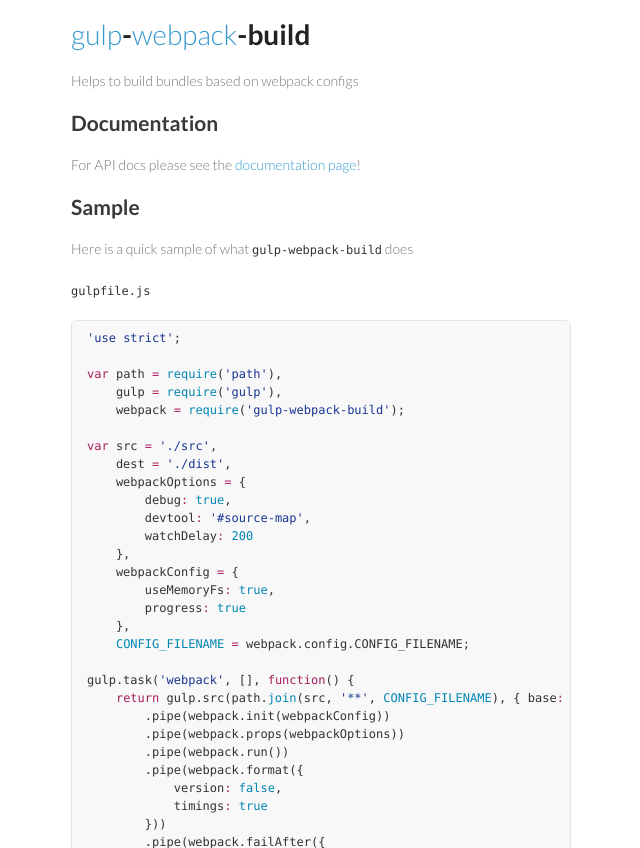
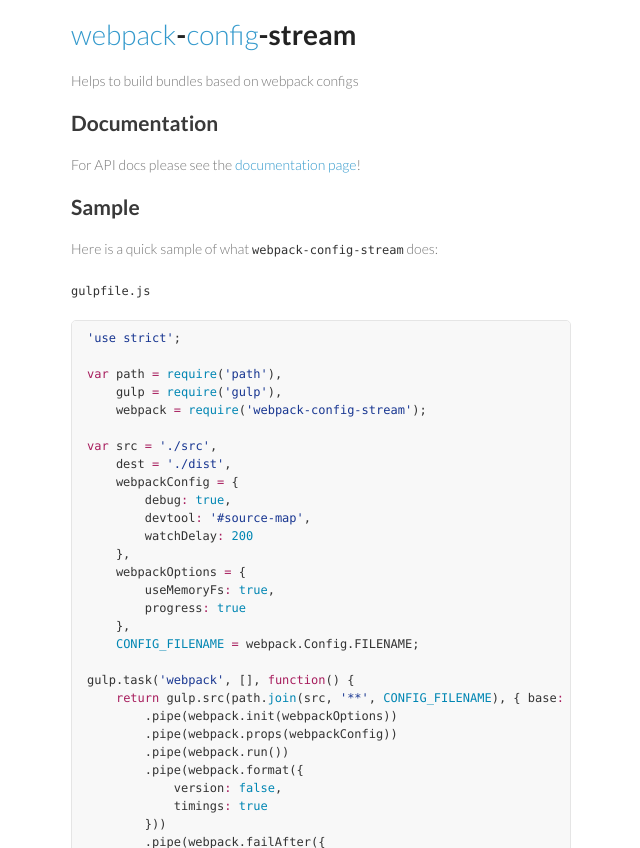
Before and after one commit to strayiker/webpack-config-stream, a plain HTML site: page index.html in a window 1280 px wide. Shown: the part 1584-2432 px from the top of the page, without its empty margins (499-1139 px from the left). Drawn offline with Linux system fonts and the light colour scheme.

Commit message:
Create gh-pages branch via GitHub

```diff
--- a/index.html
+++ b/index.html
@@ -18,32 +18,32 @@
         <h1>gulp-webpack-build</h1>
         <p>Helps to generate bundles based on webpack config</p>
 
-        <p class="view"><a href="https://github.com/mdreizin/gulp-webpack-build">View the Project on GitHub <small>mdreizin/gulp-webpack-build</small></a></p>
+        <p class="view"><a href="https://github.com/mdreizin/webpack-config-stream">View the Project on GitHub <small>mdreizin/webpack-config-stream</small></a></p>
 
 
         <ul>
-          <li><a href="https://github.com/mdreizin/gulp-webpack-build/zipball/master">Download <strong>ZIP File</strong></a></li>
-          <li><a href="https://github.com/mdreizin/gulp-webpack-build/tarball/master">Download <strong>TAR Ball</strong></a></li>
-          <li><a href="https://github.com/mdreizin/gulp-webpack-build">View On <strong>GitHub</strong></a></li>
+          <li><a href="https://github.com/mdreizin/webpack-config-stream/zipball/master">Download <strong>ZIP File</strong></a></li>
+          <li><a href="https://github.com/mdreizin/webpack-config-stream/tarball/master">Download <strong>TAR Ball</strong></a></li>
+          <li><a href="https://github.com/mdreizin/webpack-config-stream">View On <strong>GitHub</strong></a></li>
         </ul>
       </header>
       <section>
-        <p><a href="https://www.npmjs.org/package/gulp-webpack-build"><img src="http://img.shields.io/npm/v/gulp-webpack-build.svg?style=flat" alt="NPM version"></a> <a href="https://travis-ci.org/mdreizin/gulp-webpack-build"><img src="http://img.shields.io/travis/mdreizin/gulp-webpack-build/master.svg?style=flat" alt="Travis build status"></a> <a href="https://codeclimate.com/github/mdreizin/gulp-webpack-build"><img src="https://codeclimate.com/github/mdreizin/gulp-webpack-build/badges/gpa.svg" alt="Code Climate"></a> <a href="https://david-dm.org/mdreizin/gulp-webpack-build"><img src="https://david-dm.org/mdreizin/gulp-webpack-build.svg?style=flat" alt="Dependency Status"></a> <a href="https://david-dm.org/mdreizin/gulp-webpack-build#info=devDependencies"><img src="https://david-dm.org/mdreizin/gulp-webpack-build/dev-status.svg?style=flat" alt="Dependency Status"></a></p>
+        <p><a href="https://www.npmjs.org/package/webpack-config-stream"><img src="http://img.shields.io/npm/v/webpack-config-stream.svg?style=flat" alt="NPM version"></a> <a href="https://travis-ci.org/mdreizin/gulp-webpack-build"><img src="http://img.shields.io/travis/mdreizin/gulp-webpack-build/develop.svg?style=flat" alt="Travis build status"></a> <a href="https://codeclimate.com/github/mdreizin/gulp-webpack-build"><img src="https://codeclimate.com/github/mdreizin/gulp-webpack-build/badges/gpa.svg" alt="Code Climate"></a> <a href="https://david-dm.org/mdreizin/gulp-webpack-build"><img src="https://david-dm.org/mdreizin/gulp-webpack-build.svg?style=flat" alt="Dependency Status"></a> <a href="https://david-dm.org/mdreizin/gulp-webpack-build#info=devDependencies"><img src="https://david-dm.org/mdreizin/gulp-webpack-build/dev-status.svg?style=flat" alt="Dependency Status"></a></p>
 
 <h1>
-<a id="gulp-webpack-build" class="anchor" href="#gulp-webpack-build" aria-hidden="true"><span class="octicon octicon-link"></span></a><a href="https://github.com/gulpjs/gulp">gulp</a>-<a href="https://github.com/webpack/webpack">webpack</a>-build</h1>
+<a id="webpack-config-stream" class="anchor" href="#webpack-config-stream" aria-hidden="true"><span class="octicon octicon-link"></span></a><a href="https://github.com/webpack/webpack">webpack</a>-<a href="https://github.com/mdreizin/webpack-config">config</a>-stream</h1>
 
 <p>Helps to build bundles based on webpack configs</p>
 
 <h2 id="documentation">
 <a id="documentation" class="anchor" href="#documentation" aria-hidden="true"><span class="octicon octicon-link"></span></a>Documentation</h2>
 
-<p>For API docs please see the <a href="https://github.com/mdreizin/gulp-webpack-build/blob/master/docs/API.md">documentation page</a>!</p>
+<p>For API docs please see the <a href="https://github.com/mdreizin/gulp-webpack-build/blob/develop/docs/API.md">documentation page</a>!</p>
 
 <h2 id="sample">
 <a id="sample" class="anchor" href="#sample" aria-hidden="true"><span class="octicon octicon-link"></span></a>Sample</h2>
 
-<p>Here is a quick sample of what <code>gulp-webpack-build</code> does</p>
+<p>Here is a quick sample of what <code>webpack-config-stream</code> does:</p>
 
 <p><code>gulpfile.js</code></p>
 
@@ -51,25 +51,25 @@
 
 <span class="pl-k">var</span> path <span class="pl-k">=</span> <span class="pl-c1">require</span>(<span class="pl-s"><span class="pl-pds">'</span>path<span class="pl-pds">'</span></span>),
     gulp <span class="pl-k">=</span> <span class="pl-c1">require</span>(<span class="pl-s"><span class="pl-pds">'</span>gulp<span class="pl-pds">'</span></span>),
-    webpack <span class="pl-k">=</span> <span class="pl-c1">require</span>(<span class="pl-s"><span class="pl-pds">'</span>gulp-webpack-build<span class="pl-pds">'</span></span>);
+    webpack <span class="pl-k">=</span> <span class="pl-c1">require</span>(<span class="pl-s"><span class="pl-pds">'</span>webpack-config-stream<span class="pl-pds">'</span></span>);
 
 <span class="pl-k">var</span> src <span class="pl-k">=</span> <span class="pl-s"><span class="pl-pds">'</span>./src<span class="pl-pds">'</span></span>,
     dest <span class="pl-k">=</span> <span class="pl-s"><span class="pl-pds">'</span>./dist<span class="pl-pds">'</span></span>,
-    webpackOptions <span class="pl-k">=</span> {
+    webpackConfig <span class="pl-k">=</span> {
         debug<span class="pl-k">:</span> <span class="pl-c1">true</span>,
         devtool<span class="pl-k">:</span> <span class="pl-s"><span class="pl-pds">'</span>#source-map<span class="pl-pds">'</span></span>,
         watchDelay<span class="pl-k">:</span> <span class="pl-c1">200</span>
     },
-    webpackConfig <span class="pl-k">=</span> {
+    webpackOptions <span class="pl-k">=</span> {
         useMemoryFs<span class="pl-k">:</span> <span class="pl-c1">true</span>,
         progress<span class="pl-k">:</span> <span class="pl-c1">true</span>
     },
-    <span class="pl-c1">CONFIG_FILENAME</span> <span class="pl-k">=</span> webpack.config.CONFIG_FILENAME;
+    <span class="pl-c1">CONFIG_FILENAME</span> <span class="pl-k">=</span> webpack.Config.FILENAME;
 
 gulp.task(<span class="pl-s"><span class="pl-pds">'</span>webpack<span class="pl-pds">'</span></span>, [], <span class="pl-k">function</span>() {
     <span class="pl-k">return</span> gulp.src(path.<span class="pl-c1">join</span>(src, <span class="pl-s"><span class="pl-pds">'</span>**<span class="pl-pds">'</span></span>, <span class="pl-c1">CONFIG_FILENAME</span>), { base<span class="pl-k">:</span> path.resolve(src) })
-        .pipe(webpack.init(webpackConfig))
-        .pipe(webpack.props(webpackOptions))
+        .pipe(webpack.init(webpackOptions))
+        .pipe(webpack.props(webpackConfig))
         .pipe(webpack.run())
         .pipe(webpack.format({
             version<span class="pl-k">:</span> <span class="pl-c1">false</span>,
@@ -87,8 +87,8 @@
         <span class="pl-k">if</span> (<span class="pl-c1">event</span>.<span class="pl-c1">type</span> <span class="pl-k">===</span> <span class="pl-s"><span class="pl-pds">'</span>changed<span class="pl-pds">'</span></span>) {
             gulp.src(<span class="pl-c1">event</span>.path, { base<span class="pl-k">:</span> path.resolve(src) })
                 .pipe(webpack.closest(<span class="pl-c1">CONFIG_FILENAME</span>))
-                .pipe(webpack.init(webpackConfig))
-                .pipe(webpack.props(webpackOptions))
+                .pipe(webpack.init(webpackOptions))
+                .pipe(webpack.props(webpackConfig))
                 .pipe(webpack.<span class="pl-c1">watch</span>(<span class="pl-k">function</span>(<span class="pl-smi">err</span>, <span class="pl-smi">stats</span>) {
                     gulp.src(<span class="pl-v">this</span>.path, { base<span class="pl-k">:</span> <span class="pl-v">this</span>.base })
                         .pipe(webpack.proxy(err, stats))
```
Also changed, not shown: params.json (+1 -1 lines).
